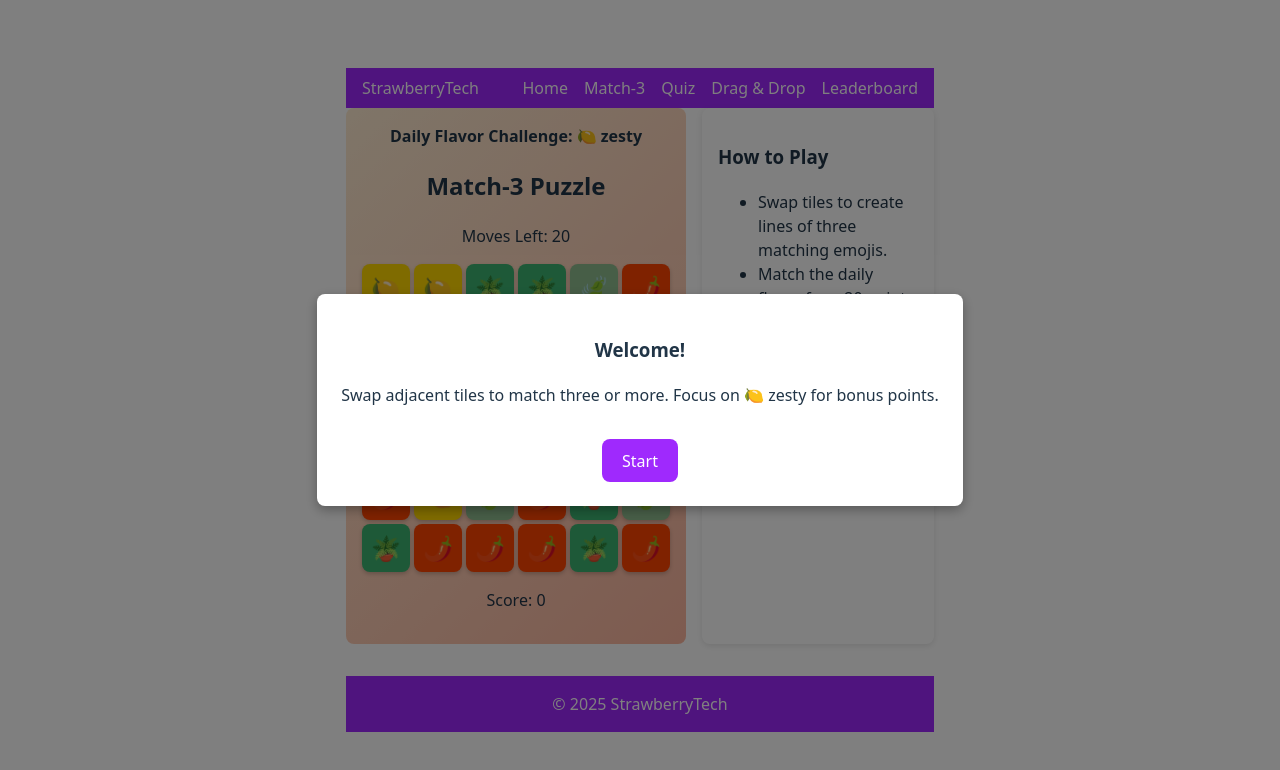
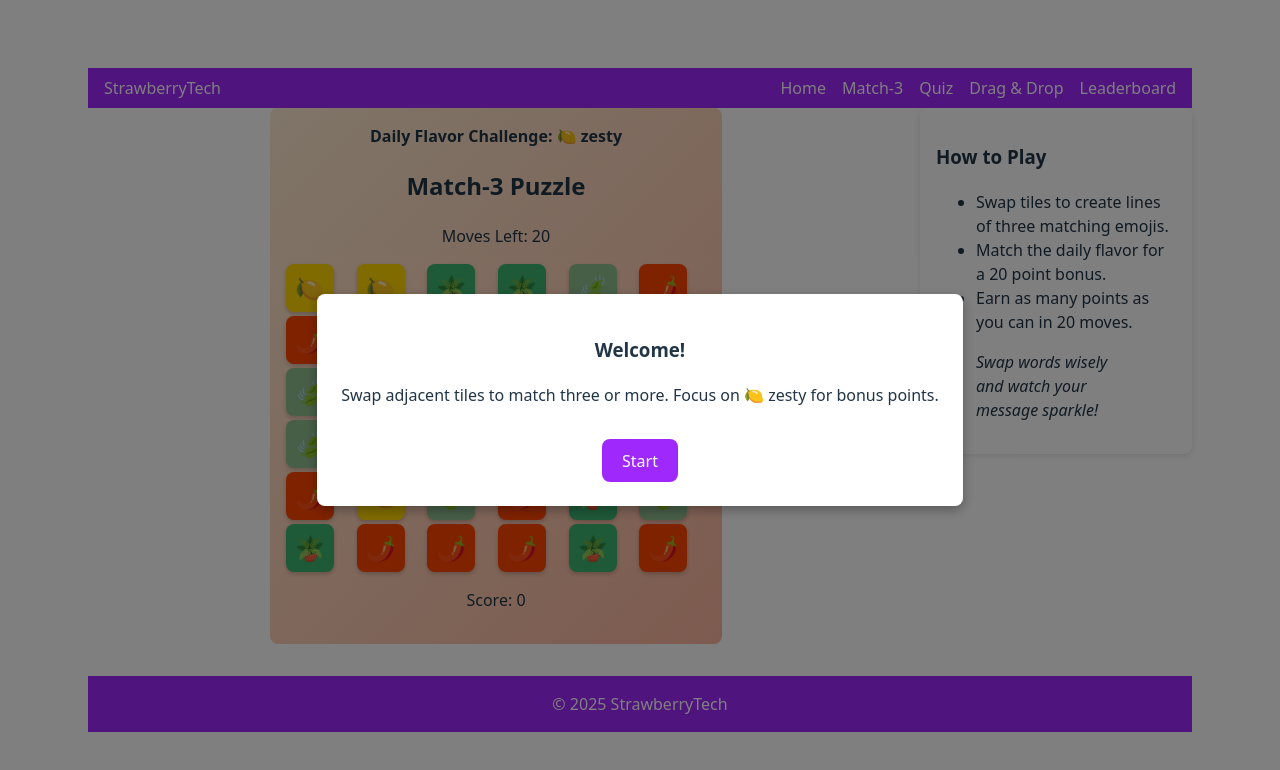
Before and after one commit to unnamedmistress/StrawberryTech, a React (Vite) app in the folder learning-games/: page /games/match3 in a window 1280 px wide. Shown: the top 770 px of the page. Built offline with nearby package versions, Linux system fonts and the light colour scheme.

Commit message:
Improve Match3 layout and badge visuals

```diff
--- a/learning-games/src/App.css
+++ b/learning-games/src/App.css
@@ -67,7 +67,8 @@
 
 /* Match-3 styles */
 .match3-container {
-  max-width: 400px;
+  width: 100%;
+  max-width: 420px;
   margin: 0 auto;
   background: linear-gradient(135deg, #ffecd2 0%, #fcb69f 100%);
   padding: 1rem;
@@ -76,13 +77,15 @@
 
 
 .match3-wrapper {
-  display: flex;
+  display: grid;
+  grid-template-columns: 3fr 1fr;
   gap: 1rem;
   justify-content: center;
+  align-items: start;
 }
 
 .match3-sidebar {
-  max-width: 200px;
+  max-width: 240px;
   background: #fff;
   padding: 1rem;
   border-radius: 8px;
@@ -119,6 +122,35 @@
 .match3-tile.selected {
   outline: 3px solid #0070f3;
   box-shadow: 0 4px 8px rgba(0, 0, 0, 0.3);
+}
+
+.sidebar-quote {
+  margin-top: 1rem;
+  font-style: italic;
+}
+
+.badge-rewards {
+  display: flex;
+  gap: 0.5rem;
+  justify-content: center;
+  margin-bottom: 1rem;
+}
+
+.badge-icon {
+  display: flex;
+  flex-direction: column;
+  align-items: center;
+  font-size: 1.4rem;
+}
+
+@media (max-width: 600px) {
+  .match3-wrapper {
+    grid-template-columns: 1fr;
+  }
+  .match3-sidebar,
+  .match3-container {
+    max-width: none;
+  }
 }
 
 /* layout */
--- a/learning-games/src/pages/Match3Game.tsx
+++ b/learning-games/src/pages/Match3Game.tsx
@@ -5,6 +5,7 @@ import { useNavigate } from 'react-router-dom'
 
 import { UserContext } from '../context/UserContext'
 import { toast } from 'react-hot-toast'
+import { BADGES } from '../data/badges'
 
 /** Tile element used in the grid */
 export interface Tile {
@@ -49,6 +50,11 @@ export function createGrid(): (Tile | null)[] {
 const tips = [
   { range: [12, 14], tips: ['Great start! Keep learning leadership basics.'] },
   { range: [15, 18], tips: ['Remember: teamwork makes the dream work!'] },
+]
+
+const quotes = [
+  'Prompting is like seasoning \u2013 a single word changes the flavor.',
+  'Swap words wisely and watch your message sparkle!',
 ]
 
 export interface MatchResult {
@@ -129,6 +135,11 @@ export default function Match3Game() {
     () => flavors[Math.floor(Math.random() * flavors.length)]
   )
 
+  const [sidebarQuote] = useState(
+    () => quotes[Math.floor(Math.random() * quotes.length)]
+  )
+  const [newBadges, setNewBadges] = useState<string[]>([])
+
   const navigate = useNavigate()
   const [showInstructions, setShowInstructions] = useState(true)
   const [showEndModal, setShowEndModal] = useState(false)
@@ -183,12 +194,16 @@ export default function Match3Game() {
   // Award badges and store the best score when the game ends
   function endGame() {
     saveScore('match3', score)
+    const earned: string[] = []
     if (score >= 100 && !user.badges.includes('match-master')) {
+      earned.push('match-master')
       addBadge('match-master')
     }
     if (!user.badges.includes('first-match3')) {
+      earned.push('first-match3')
       addBadge('first-match3')
     }
+    setNewBadges(earned)
     toast(`Game over! Final score: ${score}`)
     setShowEndModal(true)
   }
@@ -232,6 +247,7 @@ export default function Match3Game() {
           <li>Match the daily flavor for a 20 point bonus.</li>
           <li>Earn as many points as you can in 20 moves.</li>
         </ul>
+        <blockquote className="sidebar-quote">{sidebarQuote}</blockquote>
       </aside>
 
       {showInstructions && (
@@ -252,6 +268,25 @@ export default function Match3Game() {
           <div className="match3-modal">
             <h3>Game Over</h3>
             <p>Your score: {score}</p>
+            {newBadges.length > 0 && (
+              <div className="badge-rewards">
+                {newBadges.map((id) => {
+                  const badge = BADGES.find((b) => b.id === id)
+                  return (
+                    <motion.div
+                      key={id}
+                      className="badge-icon"
+                      initial={{ scale: 0 }}
+                      animate={{ scale: 1 }}
+                      transition={{ type: 'spring', stiffness: 260 }}
+                    >
+                      <span role="img" aria-label="badge">🏅</span>
+                      <div>{badge?.name ?? id}</div>
+                    </motion.div>
+                  )
+                })}
+              </div>
+            )}
             <button
               onClick={() => {
                 setShowEndModal(false)
```
